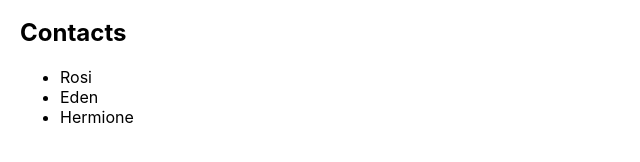
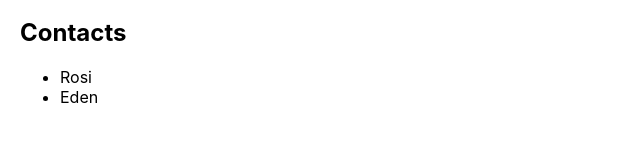
Before and after one commit to LarysaHliieva/goit-react-hw-02-phonebook, a React (Create React App) app: page / in a window 1280 px wide. Shown: the part 204-366 px from the top of the page, without its empty margins (0-640 px from the left). Built offline with nearby package versions, Linux system fonts and the light colour scheme.

Commit message:
subtask1 finished

```diff
--- a/package.json
+++ b/package.json
@@ -7,6 +7,7 @@
     "@testing-library/jest-dom": "^5.16.3",
     "@testing-library/react": "^12.1.4",
     "@testing-library/user-event": "^13.5.0",
+    "nanoid": "^4.0.2",
     "prop-types": "^15.8.1",
     "react": "^18.1.0",
     "react-dom": "^18.1.0",
--- a/src/components/App.jsx
+++ b/src/components/App.jsx
@@ -1,19 +1,68 @@
 import { Component } from 'react';
+
+import { nanoid } from 'nanoid';
 
 import styles from './App.module.css';
 
 export class App extends Component {
+  state = {
+    contacts: [
+      {
+        id: nanoid(),
+        name: 'Rosi',
+      },
+
+      {
+        id: nanoid(),
+        name: 'Eden',
+      },
+    ],
+    name: '',
+  };
+
+  addContact = e => {
+    e.preventDefault();
+
+    const { name } = this.state;
+    const newContact = {
+      id: nanoid(),
+      name,
+    };
+
+    this.setState(({ contacts }) => ({
+      contacts: [newContact, ...contacts],
+    }));
+
+    this.resetForm();
+  };
+
+  resetForm() {
+    this.setState({
+      name: '',
+    });
+  }
+
+  hangleChange = e => {
+    const { value } = e.currentTarget;
+    this.setState({
+      name: value,
+    });
+  };
+
   render() {
+    const { contacts, name } = this.state;
     return (
       <div className={styles.phonebook}>
         <h2>Phonebook</h2>
-        <form className={styles.phonebook__form}>
+        <form onSubmit={this.addContact} className={styles.phonebook__form}>
           <label className={styles.label}>
             Name
             <input
               className={styles.input}
+              onChange={this.hangleChange}
               type="text"
               name="name"
+              value={name}
               pattern="^[a-zA-Zа-яА-Я]+(([' -][a-zA-Zа-яА-Я ])?[a-zA-Zа-яА-Я]*)*$"
               title="Name may contain only letters, apostrophe, dash and spaces. For example Adrian, Jacob Mercer, Charles de Batz de Castelmore d'Artagnan"
               required
@@ -26,9 +75,9 @@ export class App extends Component {
         </form>
         <h2>Contacts</h2>
         <ul>
-          <li>Rosi</li>
-          <li>Eden</li>
-          <li>Hermione</li>
+          {contacts.map(({ id, name }) => (
+            <li key={id}>{name}</li>
+          ))}
         </ul>
       </div>
     );
```
Also changed, not shown: 1 other file (tests, documents, lock files or other folders).
